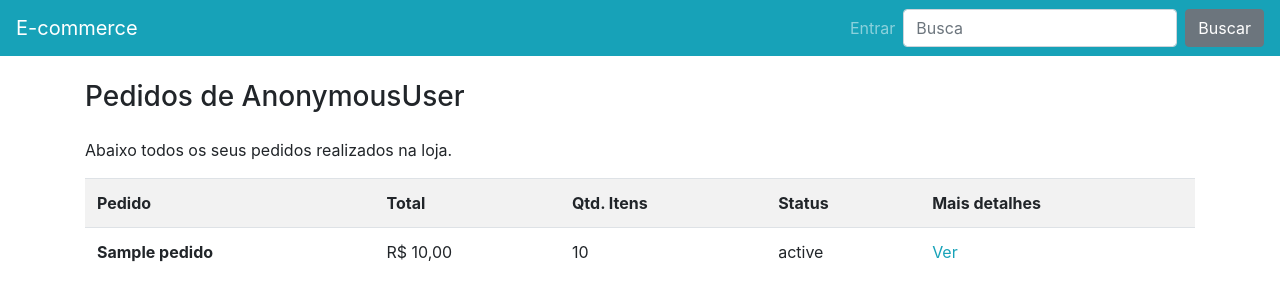
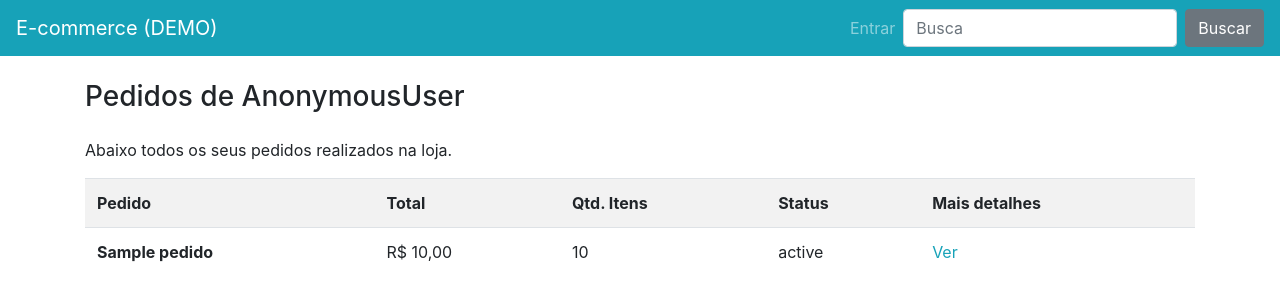
Before and after one commit to devNatanFrei/e-commerce, a Django app: template pedido/templates/pedido/lista.html in a window 1280 px wide. Shown: the top 300 px of the page. Run offline with Django 5.2, Linux system fonts and the light colour scheme; the template is opened without the code that fills it: most values are stand-ins (such as "Sample title", 1, 10 or a date in 2020); some libraries are stand-ins or nearby versions.

Commit message:
Update _nav.html

```diff
--- a/templates/parciais/_nav.html
+++ b/templates/parciais/_nav.html
@@ -1,7 +1,7 @@
 {% load omfilters %}
 
 <nav class="navbar navbar-dark bg-primary navbar-expand-lg">
-    <a class="navbar-brand" href="{% url 'produto:lista' %}">E-commerce</a>
+    <a class="navbar-brand" href="{% url 'produto:lista' %}">E-commerce (DEMO)</a>
     <button class="navbar-toggler" type="button" data-toggle="collapse" data-target="#navbarSupportedContent"
         aria-controls="navbarSupportedContent" aria-expanded="false" aria-label="Toggle navigation">
         <span class="navbar-toggler-icon"></span>
```
